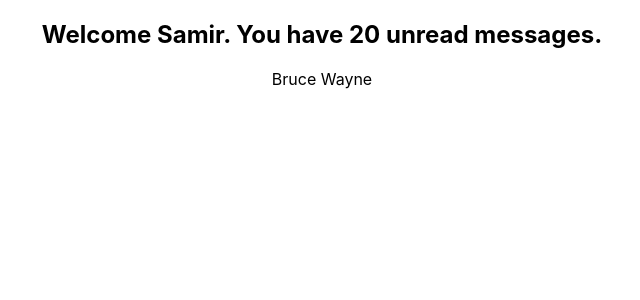
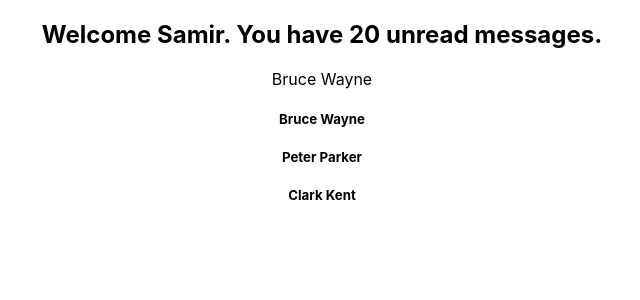
Before and after one commit to samirprakash/react-ts, a React (Create React App) app: page / in a window 1280 px wide. Shown: the top 300 px of the page, without its empty margins (318-958 px from the left). Built offline with nearby package versions, Linux system fonts and the light colour scheme.

Commit message:
handle array as props in TS

```diff
--- a/src/App.tsx
+++ b/src/App.tsx
@@ -1,6 +1,7 @@
 import './App.css';
 import Greet from './components/greet/greet.component';
 import Person from './components/person/person.component';
+import Persons from './components/person/persons.component';
 
 function App() {
   const personName = {
@@ -8,10 +9,26 @@ function App() {
     last: 'Wayne',
   };
 
+  const names = [
+    {
+      first: 'Bruce',
+      last: 'Wayne',
+    },
+    {
+      first: 'Peter',
+      last: 'Parker',
+    },
+    {
+      first: 'Clark',
+      last: 'Kent',
+    },
+  ];
+
   return (
     <div className="App">
       <Greet name="Samir" msgcount={20} isLoggedin={true} />
       <Person name={personName} />
+      <Persons names={names} />
     </div>
   );
 }
--- /dev/null
+++ b/src/components/person/persons.component.tsx
@@ -0,0 +1,22 @@
+type PersonsProps = {
+  names: {
+    first: string;
+    last: string;
+  }[];
+};
+
+const Persons = (props: PersonsProps) => {
+  return (
+    <div>
+      {props.names.map((name) => {
+        return (
+          <h5>
+            {name.first} {name.last}
+          </h5>
+        );
+      })}
+    </div>
+  );
+};
+
+export default Persons;
```
